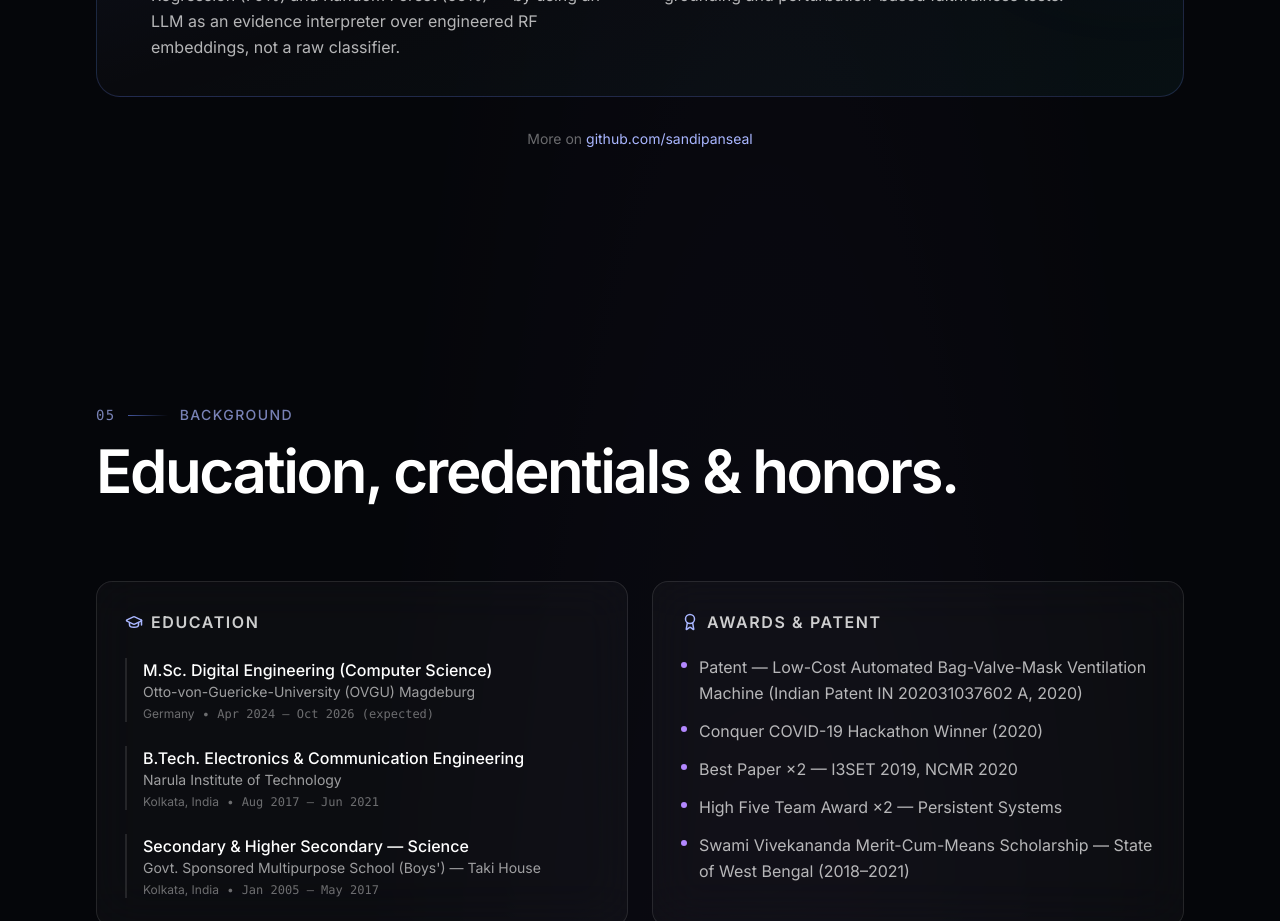
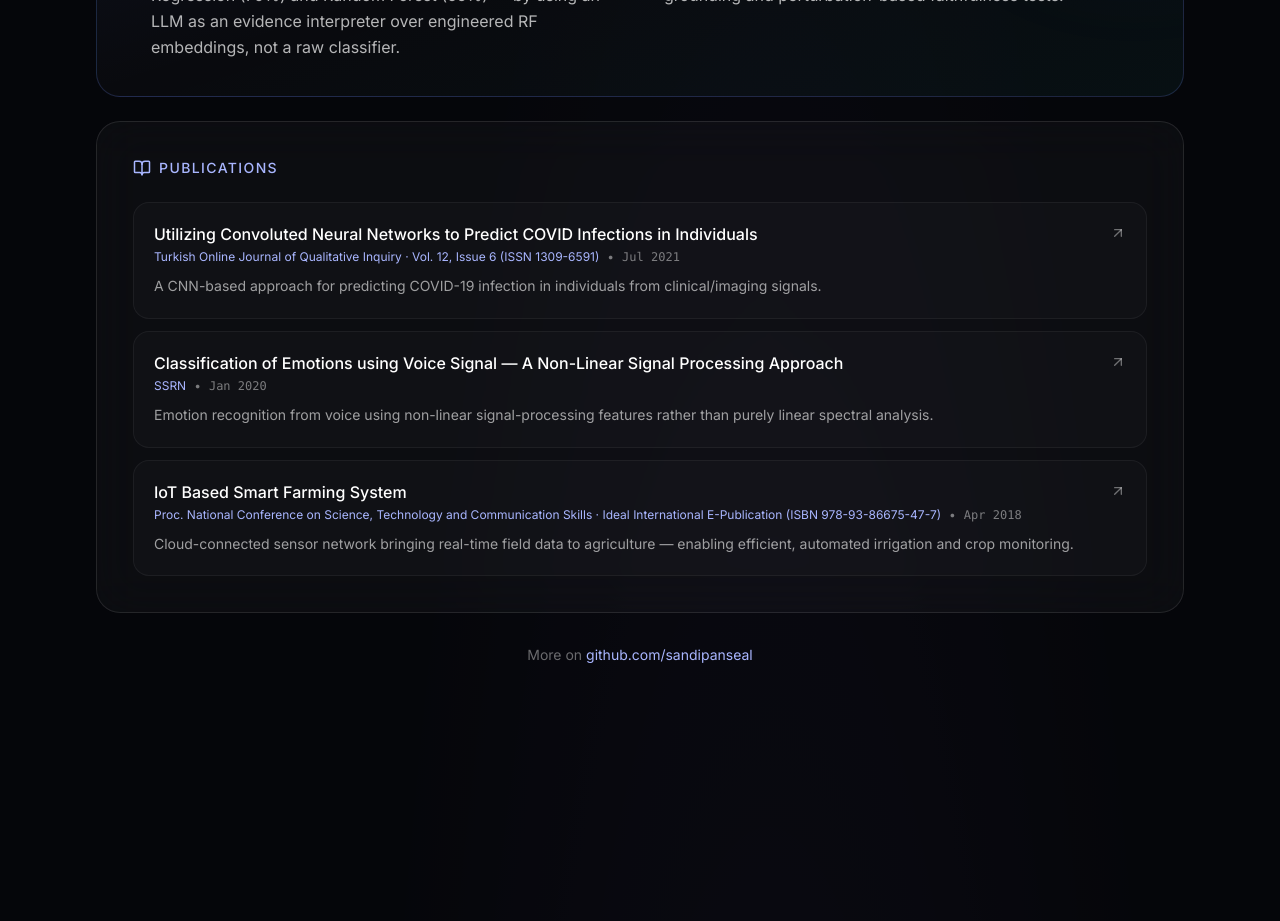
Before and after one commit to sandipanseal/sandipanseal.github.io, a React (Vite) app: page / in a window 1280 px wide. Shown: the part 6480-7401 px from the top of the page. Built offline with nearby package versions, Linux system fonts and the light colour scheme.

Commit message:
Add publications section to Projects component and define publication data

```diff
--- a/src/components/sections/Projects.tsx
+++ b/src/components/sections/Projects.tsx
@@ -1,8 +1,8 @@
 import { motion } from "framer-motion";
-import { Github, ExternalLink, FlaskConical, ArrowUpRight } from "lucide-react";
+import { Github, ExternalLink, FlaskConical, ArrowUpRight, BookOpen } from "lucide-react";
 import SectionHeading from "../ui/SectionHeading";
 import Reveal from "../ui/Reveal";
-import { projects, thesis } from "../../data/profile";
+import { projects, thesis, publications } from "../../data/profile";
 
 export default function Projects() {
   const featured = projects.filter((p) => p.featured);
@@ -125,6 +125,44 @@ export default function Projects() {
         </div>
       </Reveal>
 
+      {/* Publications */}
+      <Reveal delay={0.1}>
+        <div className="glass mt-6 rounded-3xl p-7 md:p-9">
+          <div className="flex items-center gap-2 text-accent-soft">
+            <BookOpen size={18} />
+            <span className="text-sm font-medium uppercase tracking-widest">Publications</span>
+          </div>
+
+          <div className="mt-6 space-y-3">
+            {publications.map((pub) => (
+              <a
+                key={pub.title}
+                href={pub.url}
+                target="_blank"
+                rel="noreferrer"
+                className="group flex flex-col gap-1 rounded-2xl border border-white/5 bg-white/[0.02] p-5 transition-colors hover:border-accent/40"
+              >
+                <div className="flex items-start justify-between gap-4">
+                  <h4 className="font-medium leading-snug text-white">{pub.title}</h4>
+                  <ArrowUpRight
+                    size={16}
+                    className="mt-0.5 shrink-0 text-white/40 transition-transform group-hover:translate-x-0.5 group-hover:-translate-y-0.5"
+                  />
+                </div>
+                <div className="flex flex-wrap items-center gap-x-2 gap-y-1 text-xs text-white/45">
+                  <span className="text-accent-soft">{pub.venue}</span>
+                  <span>•</span>
+                  <span className="font-mono">{pub.date}</span>
+                </div>
+                {pub.description && (
+                  <p className="mt-1.5 text-sm leading-relaxed text-white/60">{pub.description}</p>
+                )}
+              </a>
+            ))}
+          </div>
+        </div>
+      </Reveal>
+
       <Reveal delay={0.1}>
         <p className="mt-8 text-center text-sm text-white/40">
           More on{" "}
--- a/src/data/profile.ts
+++ b/src/data/profile.ts
@@ -330,6 +330,42 @@ export const thesis: ThesisItem = {
   ],
 };
 
+export type Publication = {
+  title: string;
+  venue: string;
+  date: string;
+  description?: string;
+  url: string;
+};
+
+export const publications: Publication[] = [
+  {
+    title: "Utilizing Convoluted Neural Networks to Predict COVID Infections in Individuals",
+    venue: "Turkish Online Journal of Qualitative Inquiry · Vol. 12, Issue 6 (ISSN 1309-6591)",
+    date: "Jul 2021",
+    description:
+      "A CNN-based approach for predicting COVID-19 infection in individuals from clinical/imaging signals.",
+    url: "https://openurl.ebsco.com/EPDB%3Agcd%3A6%3A29327894/detailv2?sid=ebsco%3Aplink%3Ascholar&id=ebsco%3Agcd%3A160450336&crl=c&link_origin=scholar.google.de",
+  },
+  {
+    title: "Classification of Emotions using Voice Signal — A Non-Linear Signal Processing Approach",
+    venue: "SSRN",
+    date: "Jan 2020",
+    description:
+      "Emotion recognition from voice using non-linear signal-processing features rather than purely linear spectral analysis.",
+    url: "https://papers.ssrn.com/sol3/papers.cfm?abstract_id=3515127",
+  },
+  {
+    title: "IoT Based Smart Farming System",
+    venue:
+      "Proc. National Conference on Science, Technology and Communication Skills · Ideal International E-Publication (ISBN 978-93-86675-47-7)",
+    date: "Apr 2018",
+    description:
+      "Cloud-connected sensor network bringing real-time field data to agriculture — enabling efficient, automated irrigation and crop monitoring.",
+    url: "https://drive.google.com/file/d/17tdPVlCW4InQuzMNveHkdxNp25ICcXVa/view",
+  },
+];
+
 export type EducationItem = {
   degree: string;
   school: string;
```
